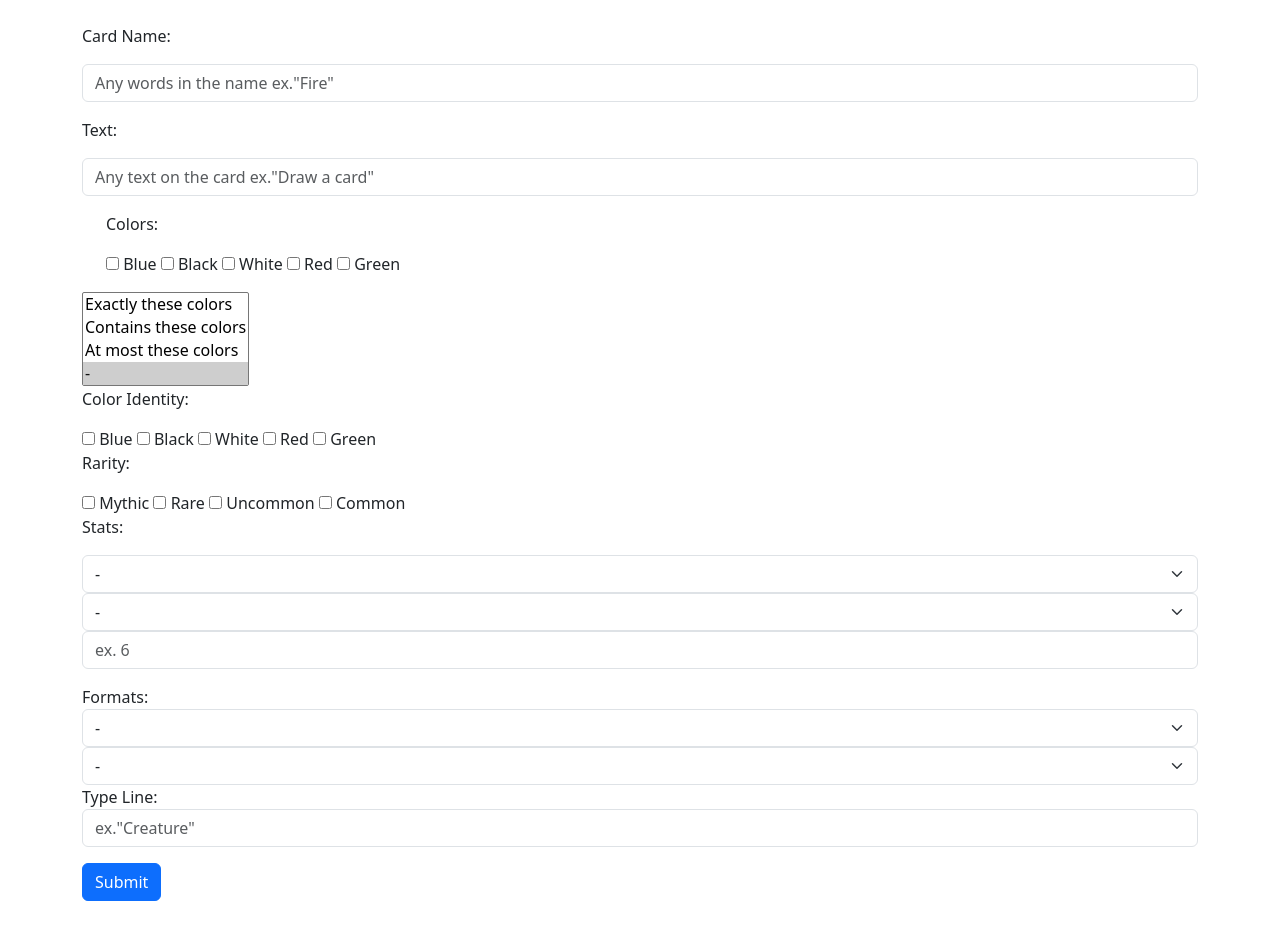
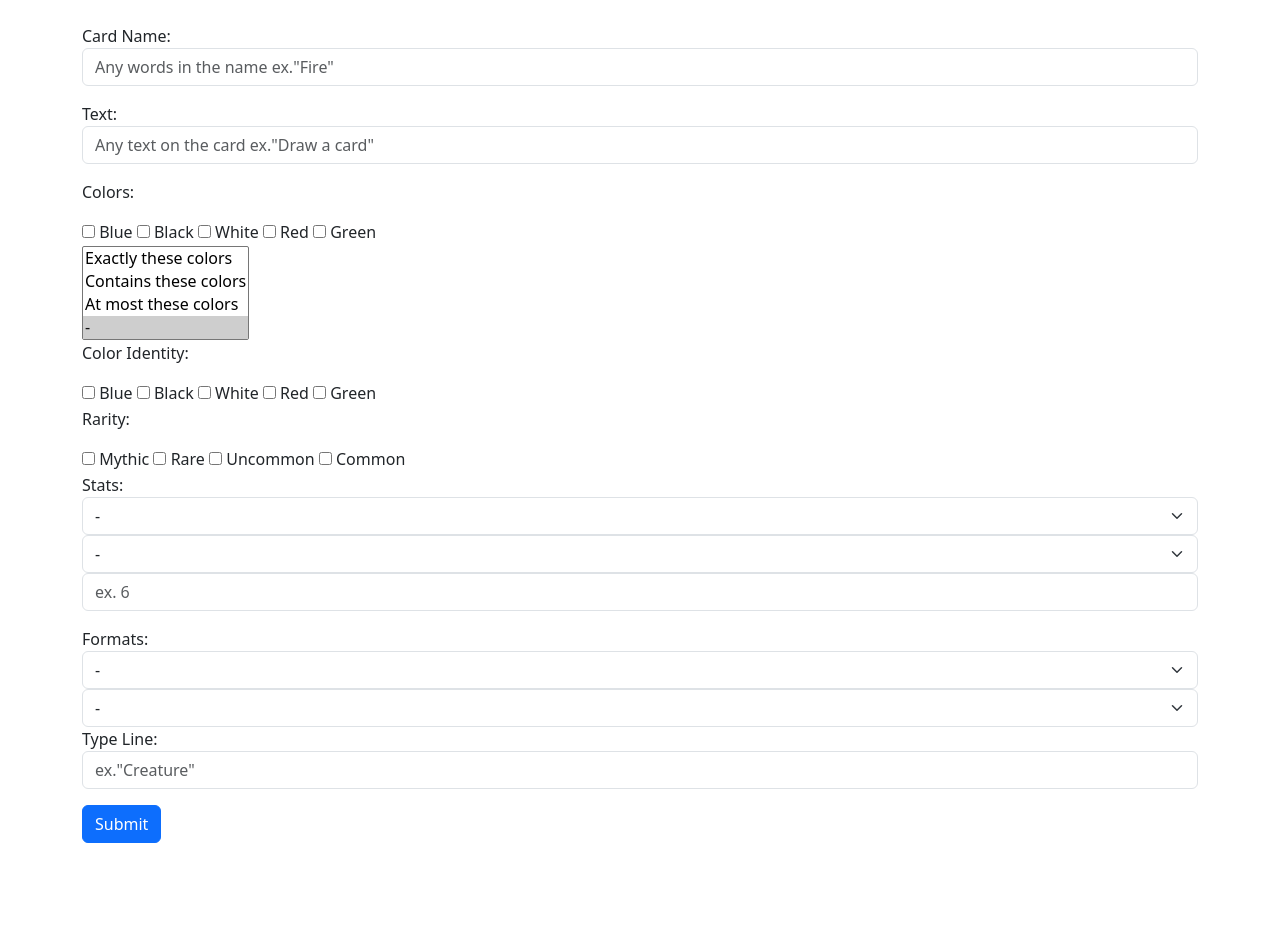
Before and after one commit to jarthurj/ideal-rotary-phone, a Django app: page / in a window 1280 px wide. Shown: the part 56-989 px from the top of the page. After the commit the page ends 899 px from the top, so only its background shows below. Run offline with Django 4.2, Linux system fonts and the light colour scheme.

Commit message:
bootstrap

```diff
--- a/apps/card_search/templates/card_search/index.html
+++ b/apps/card_search/templates/card_search/index.html
@@ -36,40 +36,40 @@
 		<form action="/card_search/" method="post">
 			{% csrf_token %}
 
-				<p class="labeler">{{search_form.card_name.label}}</p>
+				{{search_form.card_name.label}}
 				{{search_form.card_name}}
 
 
 
-				<p class="labeler">{{search_form.any_text.label}}</p>
+				{{search_form.any_text.label}}
 				{{search_form.any_text}}
 
 
-				<div class="form-check pl-0">
-					<p class="labeler">{{search_form.colors.label}}</p>
+				<div class="form-check p-0">
+					<p>{{search_form.colors.label}}</p>
 					{% for c in search_form.colors %}
 						{{c}}
 					{% endfor %}
 				</div>
 
-				<p class="labeler">{{search_form.exactly_or_not.label}}</p>
+				{{search_form.exactly_or_not.label}}
 				{{search_form.exactly_or_not}}
 
 
-
-				<p class="labeler">{{search_form.colors_identity.label}}</p>
+				<div class="form-check p-0">
+					<p>{{search_form.colors_identity.label}}</p>
 					{% for c in search_form.colors_identity%}
 						{{c}}
 					{% endfor %}
-
-
-				<p class="labeler">{{search_form.rarity.label}}</p>
+				</div>
+				<div class="form-check p-0">
+					<p>{{search_form.rarity.label}}</p>
 					{% for r in search_form.rarity %}
 						{{r}}
 					{% endfor %}
+				</div>
 
-
-				<p class="labeler">{{search_form.mpt.label}}</p>
+				{{search_form.mpt.label}}
 				{{search_form.mpt}}
 				{{search_form.mpt_condition}}
 				{{search_form.mpt_parameter}}
@@ -82,7 +82,7 @@
 
 
 
-				<p class="labeler">{{search_form.type_line.label}}
+				{{search_form.type_line.label}}
 				{{search_form.type_line}}
 			<button type="submit" class="btn btn-primary mb-3">Submit</button>
 		</form>
```
Lines whose indentation alone changed are shown as unchanged.
